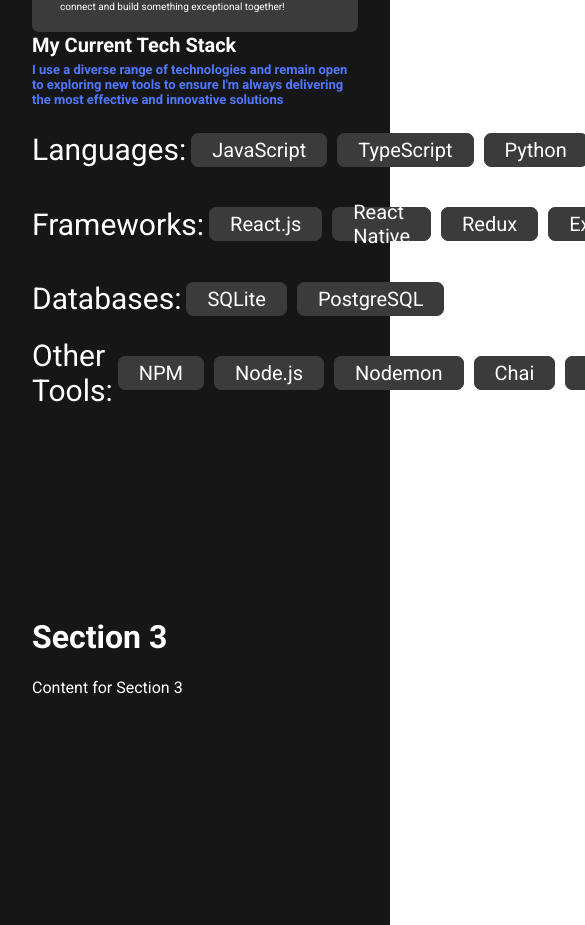
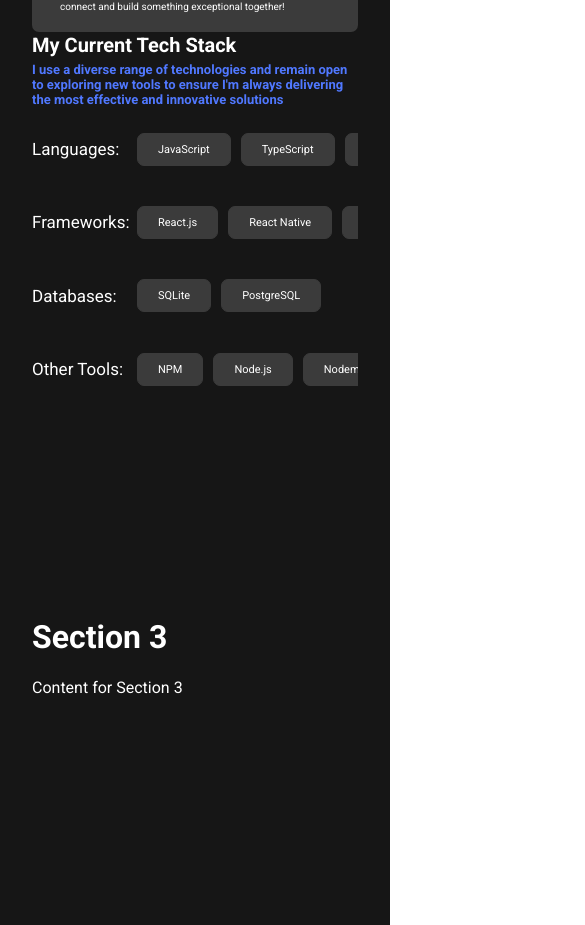
Before and after one commit to QuentinPace/MyPortfolio, a React (Vite) app: page / in a window 390 px wide. Shown: the part 1474-2399 px from the top of the page, 585 px wide, since content can reach past the window. Built offline with nearby package versions, Linux system fonts and the light colour scheme.

Commit message:
tech lists media queries and scrollbar

```diff
--- a/src/components/About/About.css
+++ b/src/components/About/About.css
@@ -117,6 +117,7 @@
 
 .tech-sections-container section label {
     width: 200px;
+    min-width: 200px;
     font-size: 30px;
     align-self: center;
 }
@@ -124,6 +125,27 @@
 .tech-sections-container section ul {
     display: flex;
     align-items: center;
+    overflow-x: auto;
+    white-space: nowrap;
+    overflow-y: hidden;
+}
+
+.tech-sections-container section ul::-webkit-scrollbar {
+    height: 6px;
+}
+
+.tech-sections-container section ul::-webkit-scrollbar-track {
+    background: #f1f1f1;
+    border-radius: 10px;
+}
+
+.tech-sections-container section ul::-webkit-scrollbar-thumb {
+    background: #888;
+    border-radius: 10px;
+}
+
+.tech-sections-container section ul::-webkit-scrollbar-thumb:hover {
+    background: #555;
 }
 
 .tech-sections-container section ul div {
@@ -168,6 +190,10 @@
         font-size: 20px;
     }
 
+    .tech-sections-container section ul div p{
+        font-size: 17px;
+    }
+
 }
 
 @media (max-width: 1150px) {
@@ -189,6 +215,16 @@
 
     .how-it-started-container {
         display: none;
+    }
+
+    .tech-sections-container section label {
+        width: 150px;
+        min-width: 150px;
+        font-size: 20px;
+    }
+
+    .tech-sections-container section ul div p{
+        font-size: 15px;
     }
 
 }
@@ -214,6 +250,16 @@
         display: none;
     }
 
+    .tech-sections-container section label {
+        width: 100px;
+        min-width: 100px;
+        font-size: 17px;
+    }
+
+    .tech-sections-container section ul div p{
+        font-size: 13px;
+    }
+
 }
 
 @media (max-width: 620px) {
@@ -231,6 +277,10 @@
         line-height: 28px;
     }
 
+    .tech-sections-container section ul div p{
+        font-size: 11px;
+    }
+
 }
 
 @media (max-width: 510px) {
```
